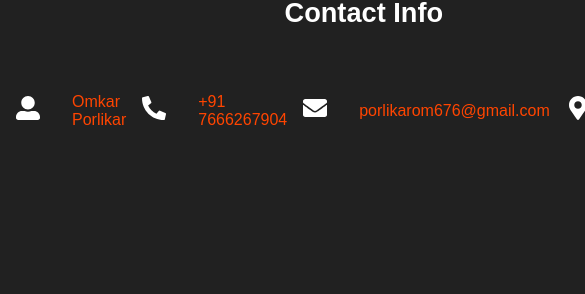
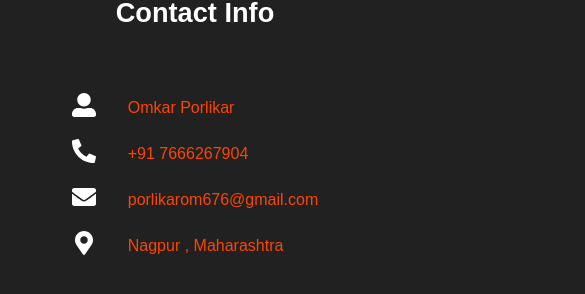
Before and after one commit to OmkarPorlikar/omkarPorlikarPortfolio, a React (Create React App) app: page /contact in a window 390 px wide. Shown: the part 640-934 px from the top of the page, 585 px wide, since content can reach past the window. Before the commit the page ends 876 px from the top, so only its background shows below. Built offline with nearby package versions, Linux system fonts and the light colour scheme.

Commit message:
Update Contact.css

```diff
--- a/src/Component/Contact/Contact.css
+++ b/src/Component/Contact/Contact.css
@@ -123,7 +123,7 @@ color: orangered;
         text-align: center;
     }
     .contact-details{
-        flex-direction: row;
+/*         flex-direction: row; */
         gap: 1rem;
         padding: 1rem;
     }
```
